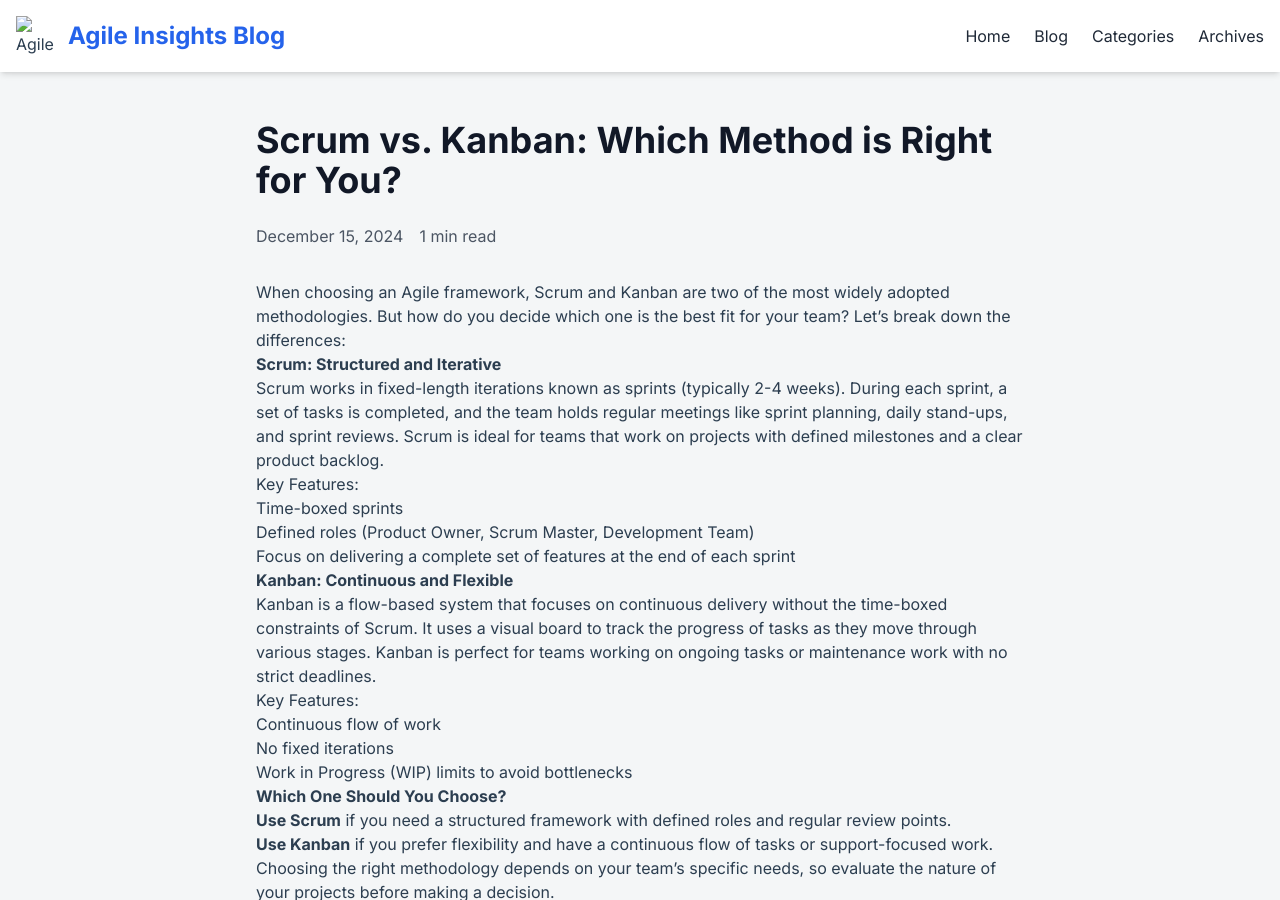
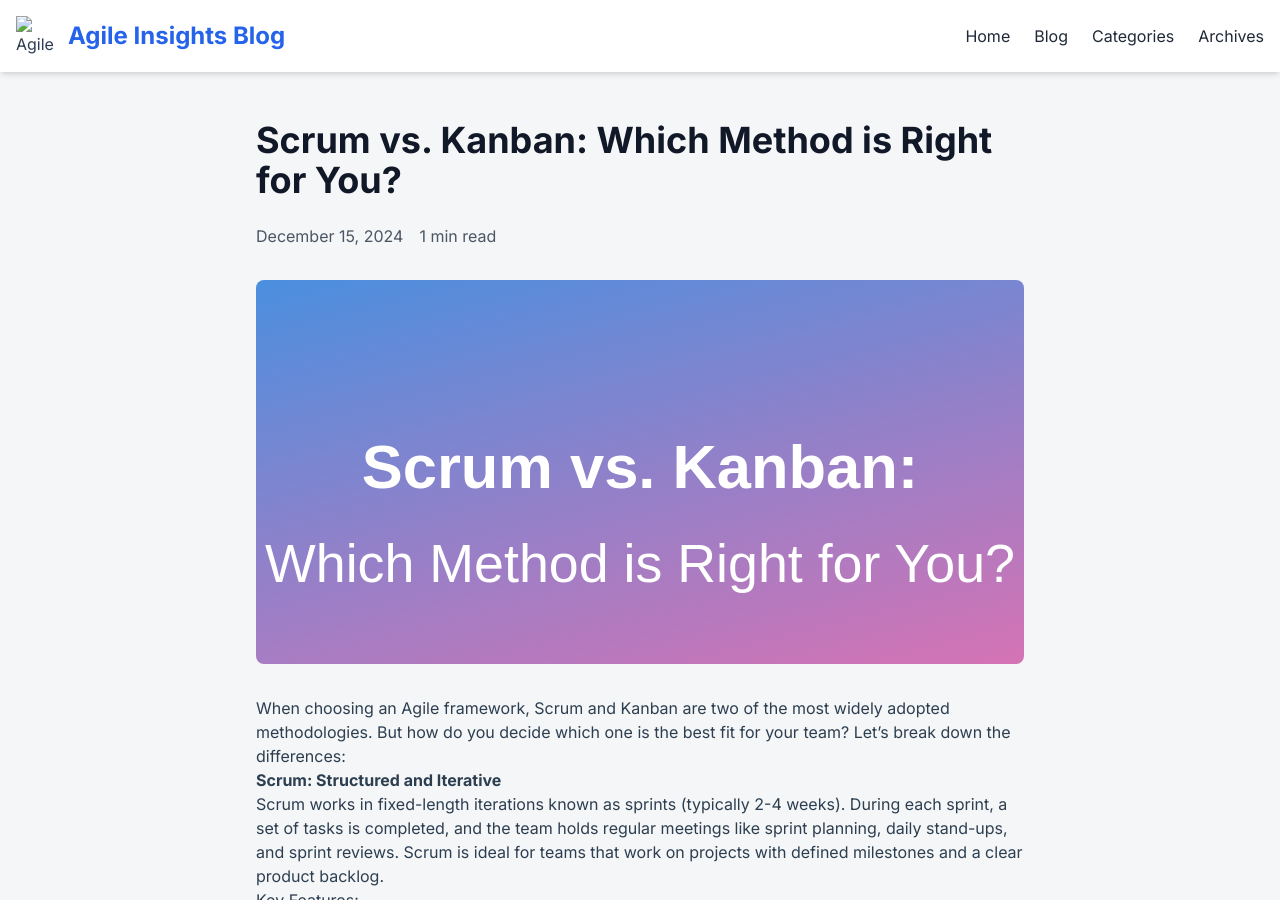
Before and after one commit to agilemethodology/agilemethodology.github.io, a Jekyll site: the page built from _posts/2024-12-15-scrum-vs-kanban.md, in a window 1280 px wide and 900 px high. Built offline with Jekyll 4.4.1, drawn with Linux system fonts in a browser that asks for light colours; nearby versions of some CDN libraries.

Commit message:
Update 2024-12-15-scrum-vs-kanban.md
image: "/assets/images/scrum-vs-kanban.svg"

```diff
--- a/_posts/2024-12-15-scrum-vs-kanban.md
+++ b/_posts/2024-12-15-scrum-vs-kanban.md
@@ -2,6 +2,7 @@
 layout: post
 title: "Scrum vs. Kanban: Which Method is Right for You?"
 date: 2024-12-15
+image: "/assets/images/scrum-vs-kanban.svg"
 ---
 
 When choosing an Agile framework, Scrum and Kanban are two of the most widely adopted methodologies. But how do you decide which one is the best fit for your team? Let's break down the differences:
```
